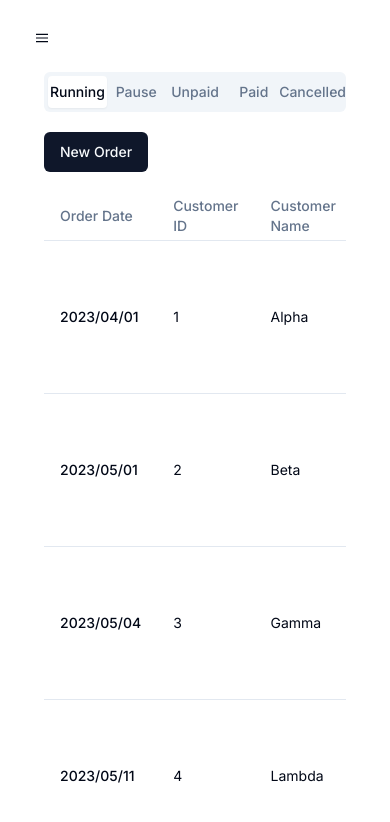
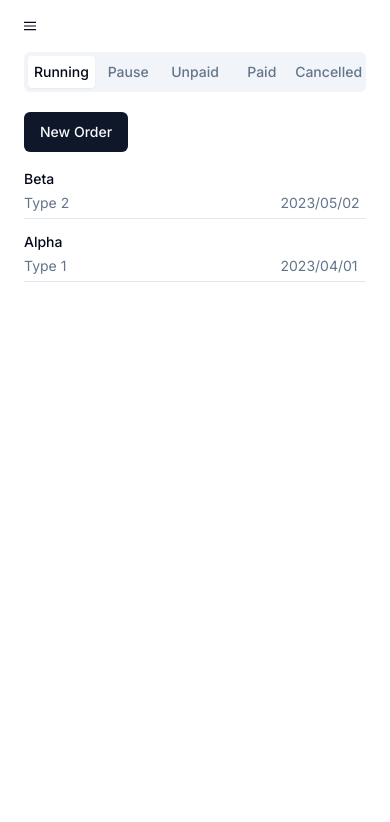
Before and after one commit to PeiChi-Hung/booking-system, a Next.js app: page / in a window 390 px wide. Shown: the top 822 px of the page. Built offline with nearby package versions, Linux system fonts and the light colour scheme.

Commit message:
add Running mobile

```diff
--- a/package.json
+++ b/package.json
@@ -13,6 +13,7 @@
     "@radix-ui/react-dialog": "^1.0.4",
     "@radix-ui/react-label": "^2.0.2",
     "@radix-ui/react-popover": "^1.0.6",
+    "@radix-ui/react-separator": "^1.0.3",
     "@radix-ui/react-slot": "^1.0.2",
     "@radix-ui/react-tabs": "^1.0.4",
     "@types/node": "20.5.0",
--- a/src/app/layout.tsx
+++ b/src/app/layout.tsx
@@ -16,7 +16,7 @@ export default function RootLayout({
 }) {
   return (
     <html lang="en">
-      <body className={`${inter.className} px-6 pt-6`}>
+      <body className={`${inter.className} px-3 pt-3 md:px-6 md:pt-6`}>
         <Navbar />
         {children}
       </body>
--- a/src/app/page.tsx
+++ b/src/app/page.tsx
@@ -1,6 +1,7 @@
 import { Tabs, TabsContent, TabsList, TabsTrigger } from "@/components/ui/tabs"
 import NewOrder from "@/components/NewOrder"
 import RunningTask from "@/components/RunningTask"
+import RunningMobile from "@/components/RunningMobile"
 import CancelledTask from "@/components/CancelledTask"
 import PauseTask from "@/components/PauseTask"
 import PaidTask from "@/components/PaidTask"
@@ -8,7 +9,7 @@ import UnpaidTask from "@/components/UnpaidTask"
 
 export default function Home() {
   return (
-    <main className="mt-5 px-5">
+    <main className="mt-3 px-3 md:mt-5 md:px-5">
       <Tabs defaultValue="running">
         <TabsList className="grid w-full grid-cols-5">
           <TabsTrigger value="running">Running</TabsTrigger>
@@ -21,7 +22,12 @@ export default function Home() {
           <div className="my-5">
             <NewOrder />
           </div>
-          <RunningTask />
+          <div className="hidden md:block">
+            <RunningTask />
+          </div>
+          <div className="block md:hidden">
+            <RunningMobile />
+          </div>
         </TabsContent>
         <TabsContent value="pause">
           <div className="my-5">
--- a/src/components/CancelledTask.tsx
+++ b/src/components/CancelledTask.tsx
@@ -94,23 +94,23 @@ export default function CancelledTask() {
             <TableCell className="text-right">{order.order_type}</TableCell>
             <TableCell className="text-right">{order.location}</TableCell>
             <TableCell className="text-right">
-              {order.start_dates.map((date) => (
-                <ul key={date}>{date}</ul>
+              {order.start_dates.map((date, index) => (
+                <ul key={index}>{date}</ul>
               ))}
             </TableCell>
             <TableCell className="text-right">
-              {order.end_dates.map((date) => (
-                <ul key={date}>{date}</ul>
+              {order.end_dates.map((date, index) => (
+                <ul key={index}>{date}</ul>
               ))}
             </TableCell>
             <TableCell className="text-right">
-              {order.start_times.map((time) => (
-                <ul key={time}>{time}</ul>
+              {order.start_times.map((time, index) => (
+                <ul key={index}>{time}</ul>
               ))}
             </TableCell>
             <TableCell className="text-right">
-              {order.end_times.map((time) => (
-                <ul key={time}>{time}</ul>
+              {order.end_times.map((time, index) => (
+                <ul key={index}>{time}</ul>
               ))}
             </TableCell>
             <TableCell className="text-right">{order.service_fee}</TableCell>
--- a/src/components/PaidTask.tsx
+++ b/src/components/PaidTask.tsx
@@ -94,23 +94,23 @@ export default function PaidTask() {
             <TableCell className="text-right">{order.order_type}</TableCell>
             <TableCell className="text-right">{order.location}</TableCell>
             <TableCell className="text-right">
-              {order.start_dates.map((date) => (
-                <ul key={date}>{date}</ul>
+              {order.start_dates.map((date, index) => (
+                <ul key={index}>{date}</ul>
               ))}
             </TableCell>
             <TableCell className="text-right">
-              {order.end_dates.map((date) => (
-                <ul key={date}>{date}</ul>
+              {order.end_dates.map((date, index) => (
+                <ul key={index}>{date}</ul>
               ))}
             </TableCell>
             <TableCell className="text-right">
-              {order.start_times.map((time) => (
-                <ul key={time}>{time}</ul>
+              {order.start_times.map((time, index) => (
+                <ul key={index}>{time}</ul>
               ))}
             </TableCell>
             <TableCell className="text-right">
-              {order.end_times.map((time) => (
-                <ul key={time}>{time}</ul>
+              {order.end_times.map((time, index) => (
+                <ul key={index}>{time}</ul>
               ))}
             </TableCell>
             <TableCell className="text-right">{order.service_fee}</TableCell>
--- a/src/components/PauseTask.tsx
+++ b/src/components/PauseTask.tsx
@@ -92,23 +92,23 @@ export default function PauseTask() {
               ))}
             </TableCell>
             <TableCell className="text-right">
-              {order.start_dates.map((date) => (
-                <ul key={date}>{date}</ul>
+              {order.start_dates.map((date, index) => (
+                <ul key={index}>{date}</ul>
               ))}
             </TableCell>
             <TableCell className="text-right">
-              {order.end_dates.map((date) => (
-                <ul key={date}>{date}</ul>
+              {order.end_dates.map((date, index) => (
+                <ul key={index}>{date}</ul>
               ))}
             </TableCell>
             <TableCell className="text-right">
-              {order.start_times.map((time) => (
-                <ul key={time}>{time}</ul>
+              {order.start_times.map((time, index) => (
+                <ul key={index}>{time}</ul>
               ))}
             </TableCell>
             <TableCell className="text-right">
-              {order.end_times.map((time) => (
-                <ul key={time}>{time}</ul>
+              {order.end_times.map((time, index) => (
+                <ul key={index}>{time}</ul>
               ))}
             </TableCell>
             <TableCell className="text-right">
--- /dev/null
+++ b/src/components/RunningMobile.tsx
@@ -0,0 +1,66 @@
+import { Separator } from "@/components/ui/separator"
+
+const orders = [
+  {
+    order_id: "ORD003",
+    order_date: "2023/05/02",
+    customer_id: "2",
+    customer_name: "Beta",
+    order_type: "Type 2",
+    expectations: [
+      {
+        location: "CBD",
+        start_date: "2023/05/04",
+        end_date: "2023/11/20",
+        start_time: "09:00",
+        end_time: "11:00",
+      },
+      {
+        location: "Westall",
+        start_date: "2023/05/10",
+        end_date: "2023/10/20",
+        start_time: "11:00",
+        end_time: "13:00",
+      },
+    ],
+  },
+  {
+    order_id: "ORD001",
+    order_date: "2023/04/01",
+    customer_id: "1",
+    customer_name: "Alpha",
+    order_type: "Type 1",
+    expectations: [
+      {
+        location: "CBD",
+        start_date: "2023/05/01",
+        end_date: "2023/05/10",
+        start_time: "09:00",
+        end_time: "13:00",
+      },
+    ],
+  },
+]
+
+export default function RunningMobile() {
+  return (
+    <div>
+      {orders.map((order) => (
+        <div className="space-y-1 mb-4">
+          <p className="text-sm font-medium leading-none">
+            {order.customer_name}
+          </p>
+          <div>
+            <p className="text-sm text-muted-foreground w-3/4 inline-block">
+              {order.order_type}
+            </p>
+            <p className="text-sm text-muted-foreground w-1/4 inline-block">
+              {order.order_date}
+            </p>
+          </div>
+          <Separator />
+        </div>
+      ))}
+    </div>
+  )
+}
--- a/src/components/RunningTask.tsx
+++ b/src/components/RunningTask.tsx
@@ -92,23 +92,23 @@ export default function RunningTask() {
               ))}
             </TableCell>
             <TableCell className="text-right">
-              {order.start_dates.map((date) => (
-                <ul key={date}>{date}</ul>
+              {order.start_dates.map((date, index) => (
+                <ul key={index}>{date}</ul>
               ))}
             </TableCell>
             <TableCell className="text-right">
-              {order.end_dates.map((date) => (
-                <ul key={date}>{date}</ul>
+              {order.end_dates.map((date, index) => (
+                <ul key={index}>{date}</ul>
               ))}
             </TableCell>
             <TableCell className="text-right">
-              {order.start_times.map((time) => (
-                <ul key={time}>{time}</ul>
+              {order.start_times.map((time, index) => (
+                <ul key={index}>{time}</ul>
               ))}
             </TableCell>
             <TableCell className="text-right">
-              {order.end_times.map((time) => (
-                <ul key={time}>{time}</ul>
+              {order.end_times.map((time, index) => (
+                <ul key={index}>{time}</ul>
               ))}
             </TableCell>
             <TableCell className="text-right">
--- a/src/components/UnpaidTask.tsx
+++ b/src/components/UnpaidTask.tsx
@@ -89,23 +89,23 @@ export default function UnpaidTask() {
             <TableCell className="text-right">{order.order_type}</TableCell>
             <TableCell className="text-right">{order.location}</TableCell>
             <TableCell className="text-right">
-              {order.start_dates.map((date) => (
-                <ul key={date}>{date}</ul>
+              {order.start_dates.map((date, index) => (
+                <ul key={index}>{date}</ul>
               ))}
             </TableCell>
             <TableCell className="text-right">
-              {order.end_dates.map((date) => (
-                <ul key={date}>{date}</ul>
+              {order.end_dates.map((date, index) => (
+                <ul key={index}>{date}</ul>
               ))}
             </TableCell>
             <TableCell className="text-right">
-              {order.start_times.map((time) => (
-                <ul key={time}>{time}</ul>
+              {order.start_times.map((time, index) => (
+                <ul key={index}>{time}</ul>
               ))}
             </TableCell>
             <TableCell className="text-right">
-              {order.end_times.map((time) => (
-                <ul key={time}>{time}</ul>
+              {order.end_times.map((time, index) => (
+                <ul key={index}>{time}</ul>
               ))}
             </TableCell>
             <TableCell className="text-right">{order.service_fee}</TableCell>
--- /dev/null
+++ b/src/components/ui/separator.tsx
@@ -0,0 +1,31 @@
+"use client"
+
+import * as React from "react"
+import * as SeparatorPrimitive from "@radix-ui/react-separator"
+
+import { cn } from "@/lib/utils"
+
+const Separator = React.forwardRef<
+  React.ElementRef<typeof SeparatorPrimitive.Root>,
+  React.ComponentPropsWithoutRef<typeof SeparatorPrimitive.Root>
+>(
+  (
+    { className, orientation = "horizontal", decorative = true, ...props },
+    ref
+  ) => (
+    <SeparatorPrimitive.Root
+      ref={ref}
+      decorative={decorative}
+      orientation={orientation}
+      className={cn(
+        "shrink-0 bg-border",
+        orientation === "horizontal" ? "h-[1px] w-full" : "h-full w-[1px]",
+        className
+      )}
+      {...props}
+    />
+  )
+)
+Separator.displayName = SeparatorPrimitive.Root.displayName
+
+export { Separator }
--- /dev/null
+++ b/src/components/ui/skeleton.tsx
@@ -0,0 +1,15 @@
+import { cn } from "@/lib/utils"
+
+function Skeleton({
+  className,
+  ...props
+}: React.HTMLAttributes<HTMLDivElement>) {
+  return (
+    <div
+      className={cn("animate-pulse rounded-md bg-muted", className)}
+      {...props}
+    />
+  )
+}
+
+export { Skeleton }
```
Also changed, not shown: 1 other file (tests, documents, lock files or other folders).
